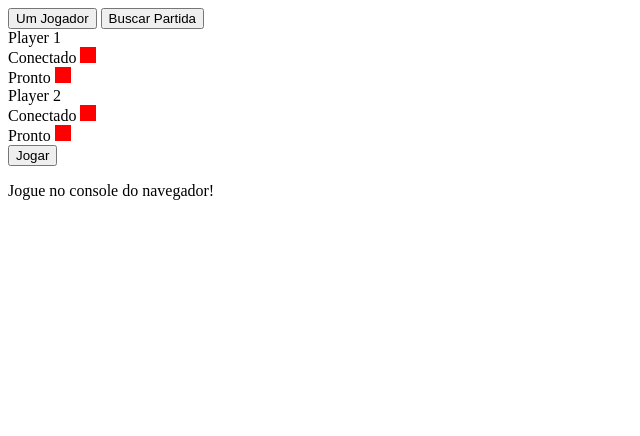
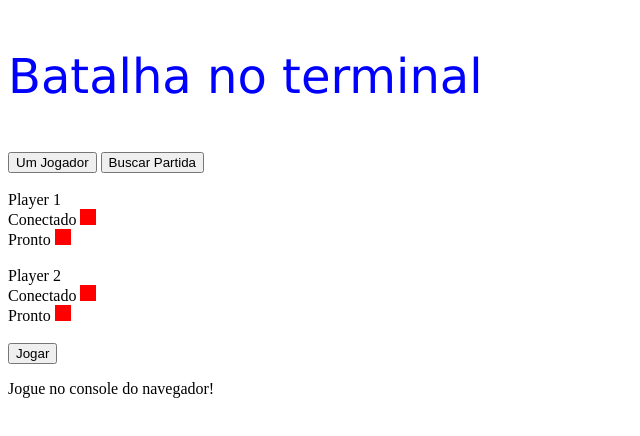
Before and after one commit to phbragam/Battleship-webSockets, a website: page public/index.html in a window 1280 px wide. Shown: the whole page, without its empty margins (0-640 px from the left). Drawn offline with nearby package versions, Linux system fonts and the light colour scheme.

Commit message:
html and css adjustments

```diff
--- a/public/index.html
+++ b/public/index.html
@@ -6,24 +6,33 @@
     <meta charset="UTF-8">
     <meta http-equiv="X-UA-Compatible" content="IE=edge">
     <meta name="viewport" content="width=device-width, initial-scale=1.0">
-    <title>Batalha Naval</title>
+    <title>Batalha no Terminal</title>
 
 </head>
 
 <body>
+    <p style="color: blue; font-family: verdana; font-size: 300%;">Batalha no terminal</p>
+
     <button id="singlePlayerButton">Um Jogador</button>
     <button id="multiPlayerButton">Buscar Partida</button>
+
+    <br><br>
 
     <div class="player p1">
         Player 1
         <div class="connected">Conectado <span></span></div>
         <div class="ready">Pronto <span></span></div>
     </div>
+
+    <br>
+
     <div class="player p2">
         Player 2
         <div class="connected">Conectado <span></span></div>
         <div class="ready">Pronto <span></span></div>
     </div>
+
+    <br>
 
     <button id="startButton">Jogar</button>
 
--- a/public/index.js
+++ b/public/index.js
@@ -58,7 +58,7 @@ function startMultiPlayer() {
     // Get your playernum
     socket.on('player-number', num => {
         if (num == -1) {
-            console.log("Sorry, the server is full");
+            console.log("Desculpe, o servidor está lotado");
         }
         else {
             playerNum = parseInt(num);
```
